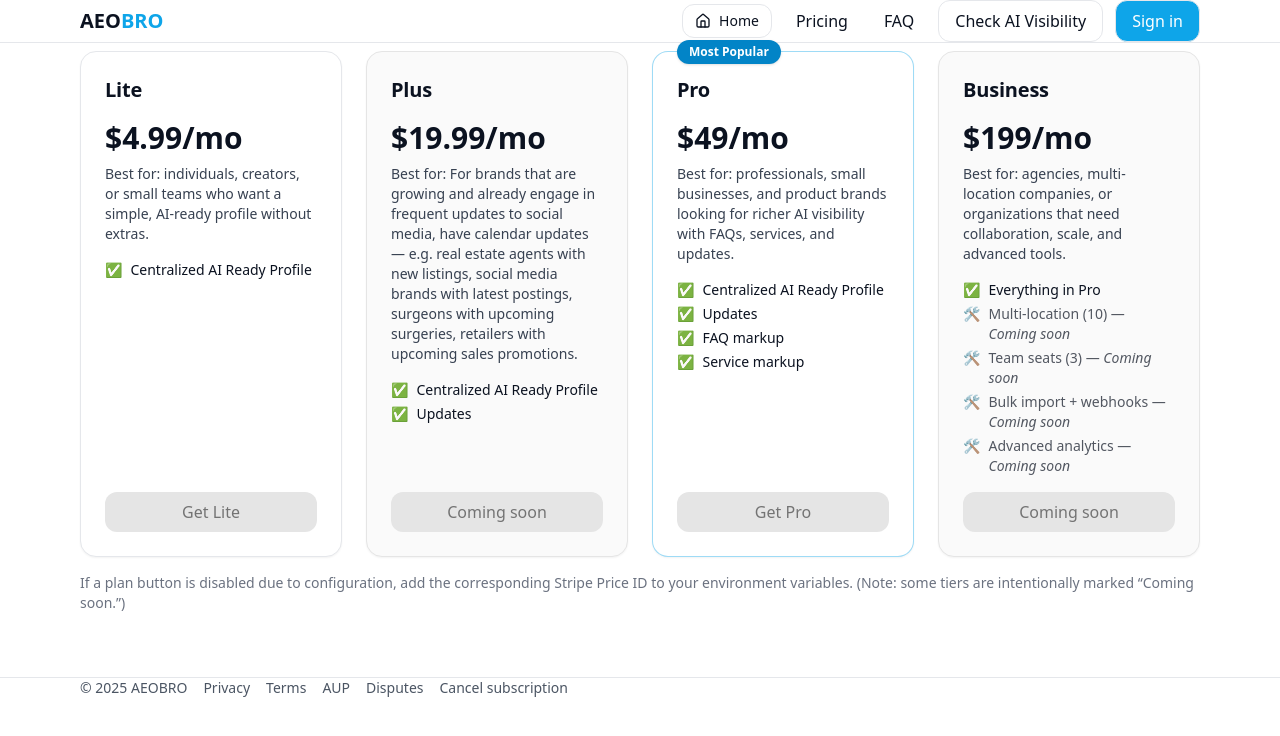
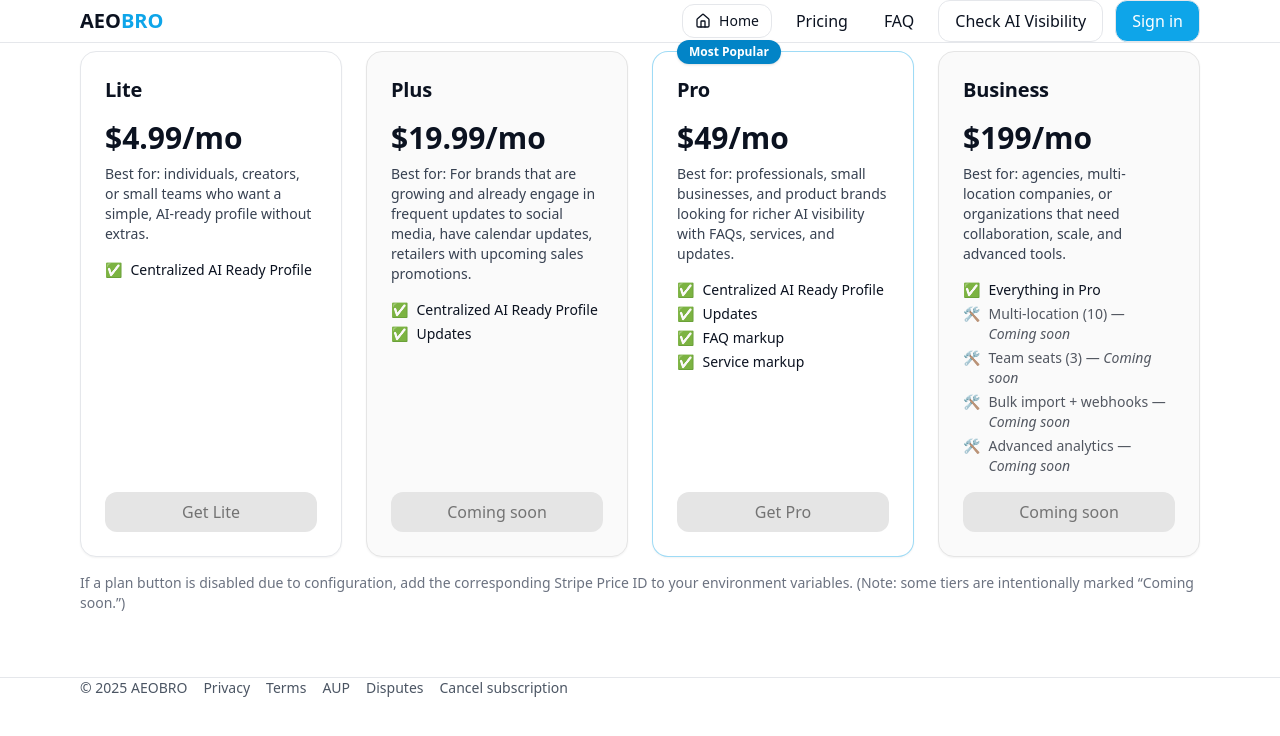
Before and after one commit to NewguyMMM/aeobro, a Next.js app: page /pricing in a window 1280 px wide. Shown: the top 736 px of the page. Built offline with nearby package versions, Linux system fonts and the light colour scheme; no server answers.

Commit message:
Update page.tsx

```diff
--- a/app/(marketing)/pricing/page.tsx
+++ b/app/(marketing)/pricing/page.tsx
@@ -323,7 +323,7 @@ export default function PricingPage() {
         <PlanCard
           title="Plus"
           price="$19.99/mo"
-          bestFor="For brands that are growing and already engage in frequent updates to social media, have calendar updates — e.g. real estate agents with new listings, social media brands with latest postings, surgeons with upcoming surgeries, retailers with upcoming sales promotions."
+          bestFor="For brands that are growing and already engage in frequent updates to social media, have calendar updates, retailers with upcoming sales promotions."
           features={[
             { label: "Centralized AI Ready Profile", tooltip: CENTRALIZED_TOOLTIP },
             { label: "Updates", tooltip: UPDATES_TOOLTIP },
```
